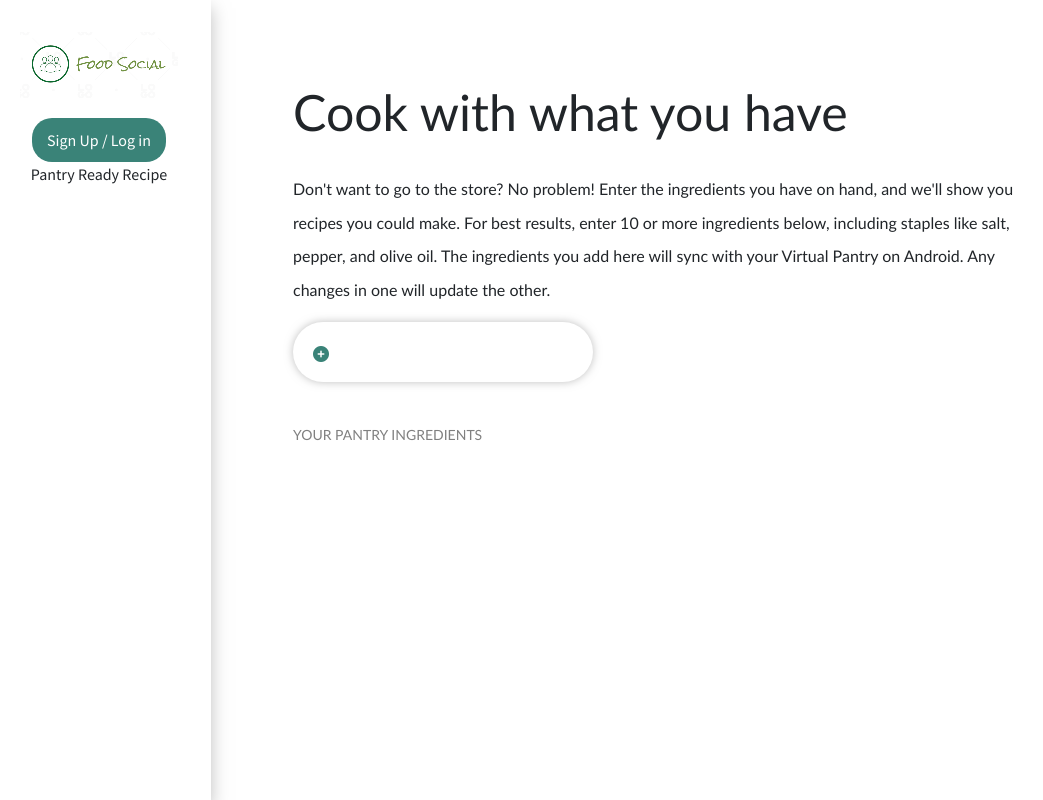
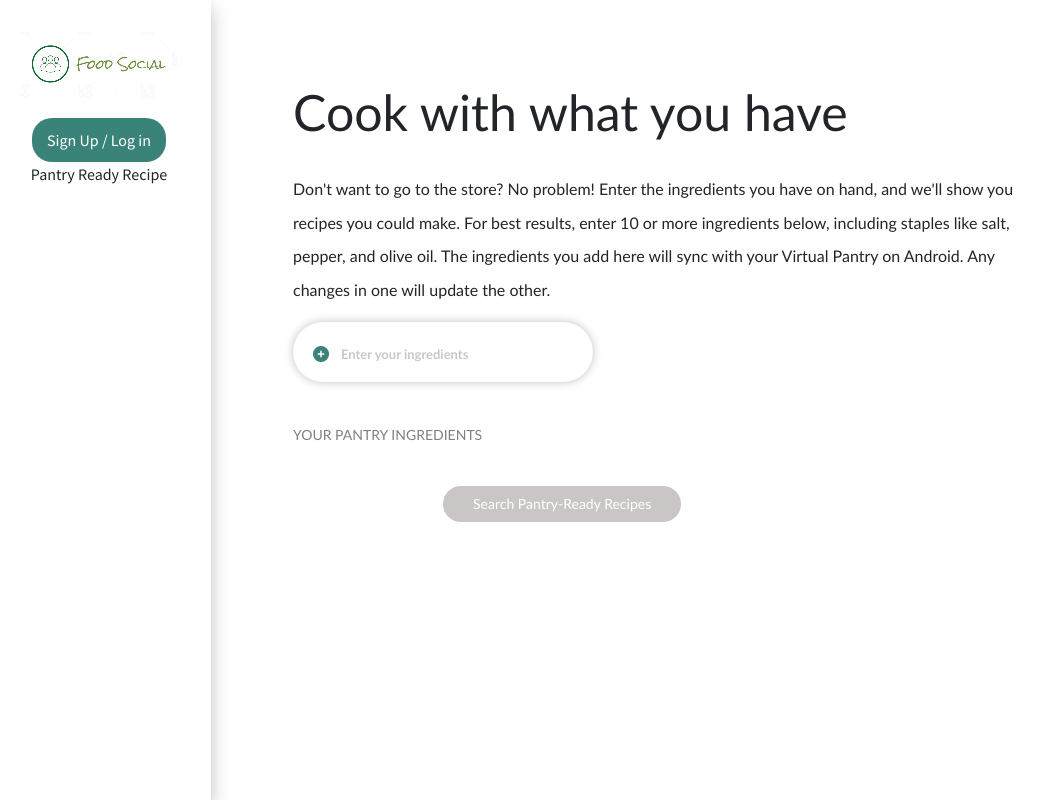
Before and after one commit to shtyagi22/final-Project, a React (Create React App) app in the folder client/: page / in a window 1280 px wide. Both pictures are taken after a click on the element "Pantry Ready Recipe". Shown: the whole page, without its empty margins (13-1056 px from the left). Built offline with nearby package versions, Linux system fonts and the light colour scheme.

Commit message:
included suggestion component

```diff
--- a/client/src/components/PantryReady.js
+++ b/client/src/components/PantryReady.js
@@ -45,7 +45,7 @@ function PantryReady(){
               </div>
               <div>
                 <form>
-                  <input type="text" onClick={onClickShowIngredients}></input>
+                  <input type="text" onClick={onClickShowIngredients} placeholder="Enter your ingredients" ></input>
                 </form>
               </div>
             </div>
@@ -53,6 +53,9 @@ function PantryReady(){
               <span>YOUR PANTRY INGREDIENTS</span>
               <div className="ingredients">
                 <PantryIngredientList ingredients={ingredients} OnCancel={removeIngredient}/>
+                <div>
+                  <button disabled={ingredients.length === 0}>Search Pantry-Ready Recipes</button>
+                </div>
               </div>
             </div>
           </div>
--- a/client/src/components/PantryReady.scss
+++ b/client/src/components/PantryReady.scss
@@ -45,7 +45,11 @@ padding-left: 50px;
   color: gray;
 
   }
-
+  .search_pantry input::placeholder{
+    opacity: 40%;
+    font-size: small;
+    font-weight: bold;
+  }
 .search_pantry .pantry_add_icon{
   color:rgba(58,131,120,255);
   padding-top: 20px;
@@ -107,3 +111,18 @@ padding-left: 50px;
   padding-top: 20px;
   max-width: 600px;
 }
+
+.ingredients button{
+  margin-top: 20px;
+  padding: 10px 30px;
+  border-radius: 20px;
+  color: white;
+  border: none;
+  background-color: rgba(58,131,120,255) ;
+  font-size: 14px;
+  margin-left: 150px;
+}
+
+.ingredients button:disabled{
+  background-color: rgb(202, 198, 198)  ;
+}
```
Also changed, not shown: client/src/components/Suggestion.js (added, +14 -0 lines), client/src/components/Suggestion.scss (added, +22 -0 lines).
